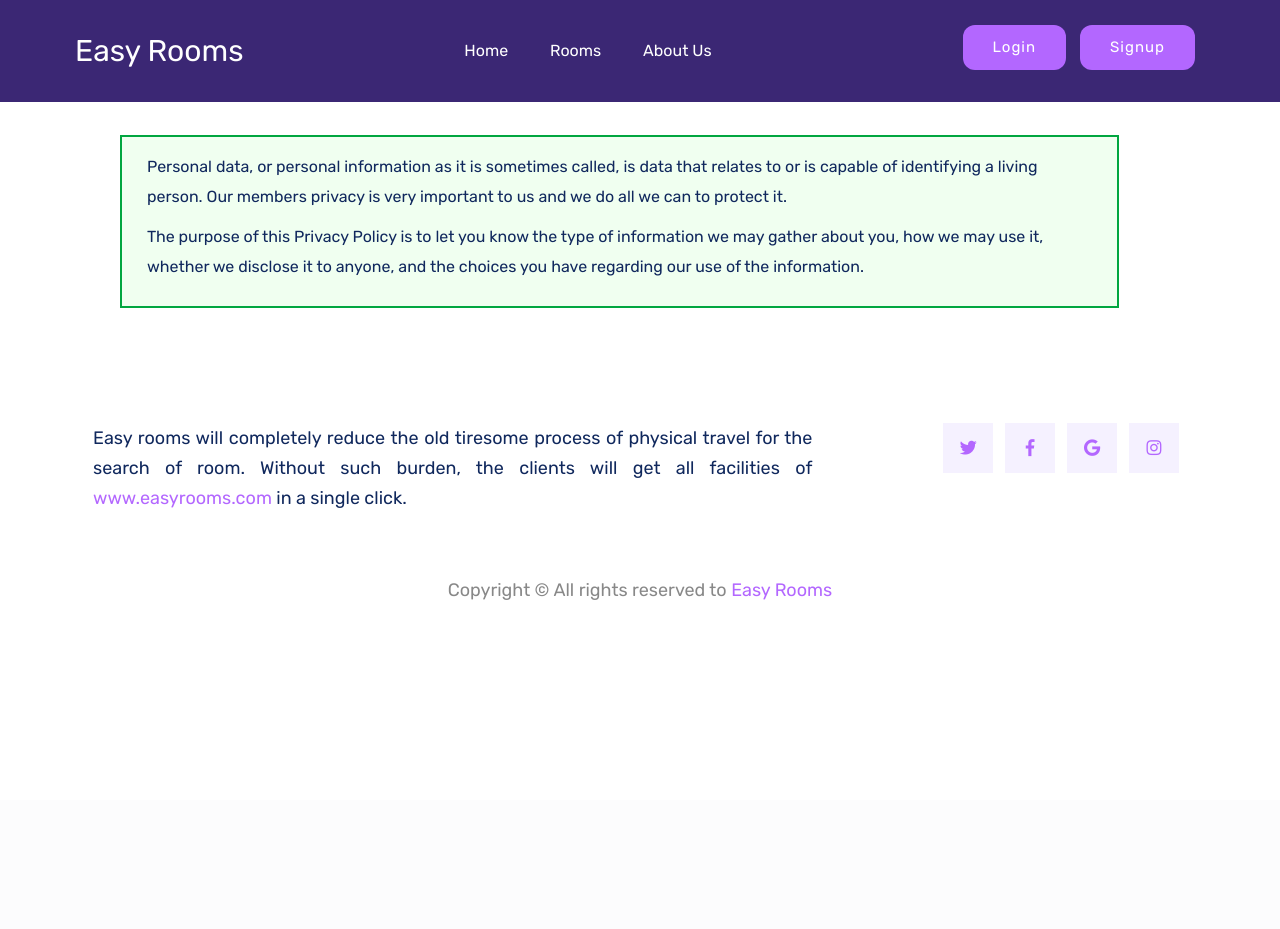
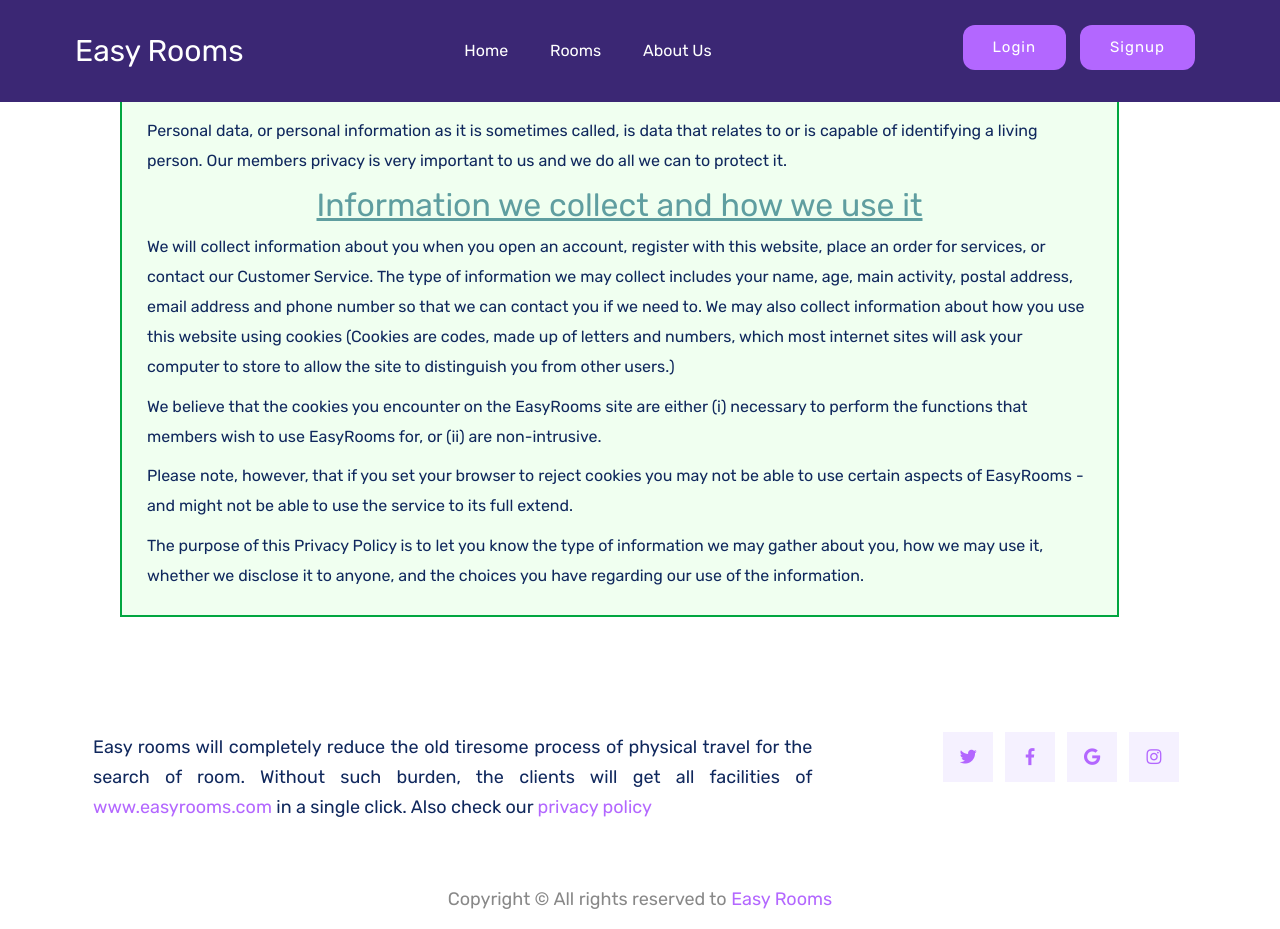
Before and after one commit to BikashJhendi/easyrooms, a Django app: page /privacy in a window 1280 px wide. Before the commit the page ends 600 px from the top, so only its background shows below. Run offline with Django 3.2, Linux system fonts and the light colour scheme; some libraries are stand-ins or nearby versions.

Commit message:
Updates in Privacy policy

```diff
--- a/roomsapps/templates/privacy.html
+++ b/roomsapps/templates/privacy.html
@@ -4,7 +4,7 @@
 
 <head>
     <meta charset="UTF-8">
-    <title>Easy Rooms</title>
+    <title>Privacy Policy</title>
     <meta name="viewport" content="width=device-width, initial-scale=1"> {# asking the width of devices #}
 
     <!-- CSS here -->
@@ -69,17 +69,29 @@
 </div>
 <!-- Header End -->
 
- <div class="Privacy">
+ <div class="privacy">
 		 Privacy Policy
 		</div>
 	<div class="container">
 
         <div class="border-container">
 			<p class="paragraph">
-Personal data, or personal information as it is sometimes called, is data that relates to or is capable of identifying a living person. Our members privacy is very important to us and we do all we can to protect it.			</p>
+Personal data, or personal information as it is sometimes called, is data that relates to or is capable of identifying a living person. Our members privacy is very important to us and we do all we can to protect it.
+            </p>
+
+             <h2 class="heading">Information we collect and how we use it</h2>
+			<p class="paragraph">
+We will collect information about you when you open an account, register with this website, place an order for services, or contact our Customer Service. The type of information we may collect includes your name, age, main activity, postal address, email address and phone number so that we can contact you if we need to. We may also collect information about how you use this website using cookies (Cookies are codes, made up of letters and numbers, which most internet sites will ask your computer to store to allow the site to distinguish you from other users.)			</p>
+			<p class="paragraph">
+We believe that the cookies you encounter on the EasyRooms site are either (i) necessary to perform the functions that members wish to use EasyRooms for, or (ii) are non-intrusive.			</p>
 
 			<p class="paragraph">
-The purpose of this Privacy Policy is to let you know the type of information we may gather about you, how we may use it, whether we disclose it to anyone, and the choices you have regarding our use of the information.			</p>
+Please note, however, that if you set your browser to reject cookies you may not be able to use certain aspects of EasyRooms - and might not be able to use the service to its full extend.			</p>
+
+			<p class="paragraph">
+The purpose of this Privacy Policy is to let you know the type of information we may gather about you, how we may use it, whether we disclose it to anyone, and the choices you have regarding our use of the information.
+            </p>
+
 		</div>
         </div>
 
@@ -90,8 +102,8 @@ The purpose of this Privacy Policy is to let you know the type of information we
                     <div class="col-xl-8 col-lg-8 col-md-7">
                         <div class="socialMedia-caption socialMedia-caption2">
                             <p>Easy rooms will completely reduce the old tiresome process of physical travel for the search of room.
-                                Without such burden, the clients will get all facilities of <a href="index.html" target="_blank">www.easyrooms.com</a>
-                                in a single click.
+                                Without such burden, the clients will get all facilities of <a href="{% url 'index'%}" target="_blank">www.easyrooms.com</a>
+                                in a single click. Also check our <a href="{% url 'privacy' %}" target="_blank">privacy policy </a>
                             </p>
                         </div>
                     </div>
@@ -118,7 +130,7 @@ The purpose of this Privacy Policy is to let you know the type of information we
                         <div class="col-xl-12 col-lg-12 ">
                             <div class="footer-copy-right">
                                 <p>Copyright &copy; All rights reserved to
-                                    <a href="index.html" target="_blank">Easy Rooms</a>
+                                    <a href="{% url 'index'%}" target="_blank">Easy Rooms</a>
                                 </p>
                             </div>
                         </div>
```
